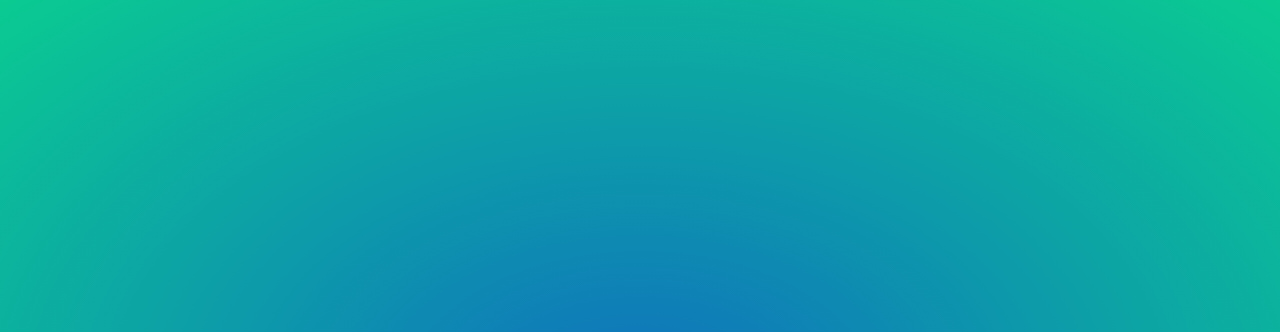
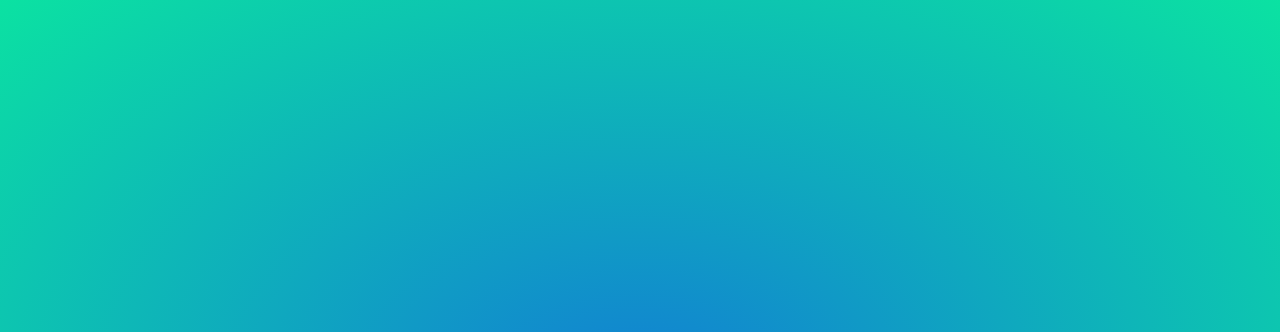
Before and after one commit to JenilGajjar20/CSS_TextAnimation, a plain HTML site: page index.html in a window 1280 px wide. Shown: the top 332 px of the page. Drawn offline with Linux system fonts and the light colour scheme.

Commit message:
update commit

```diff
--- a/style.css
+++ b/style.css
@@ -8,16 +8,6 @@ body {
   background-image: radial-gradient(rgb(18, 125, 212), rgb(11, 226, 162));
   min-height: 100vh;
   overflow: hidden;
-}
-
-body::before {
-  content: "";
-  position: absolute;
-  top: 0;
-  left: 0;
-  width: 100%;
-  height: 70vh;
-  background-color: rgba(0, 0, 0, 0.1);
 }
 
 section {
```
